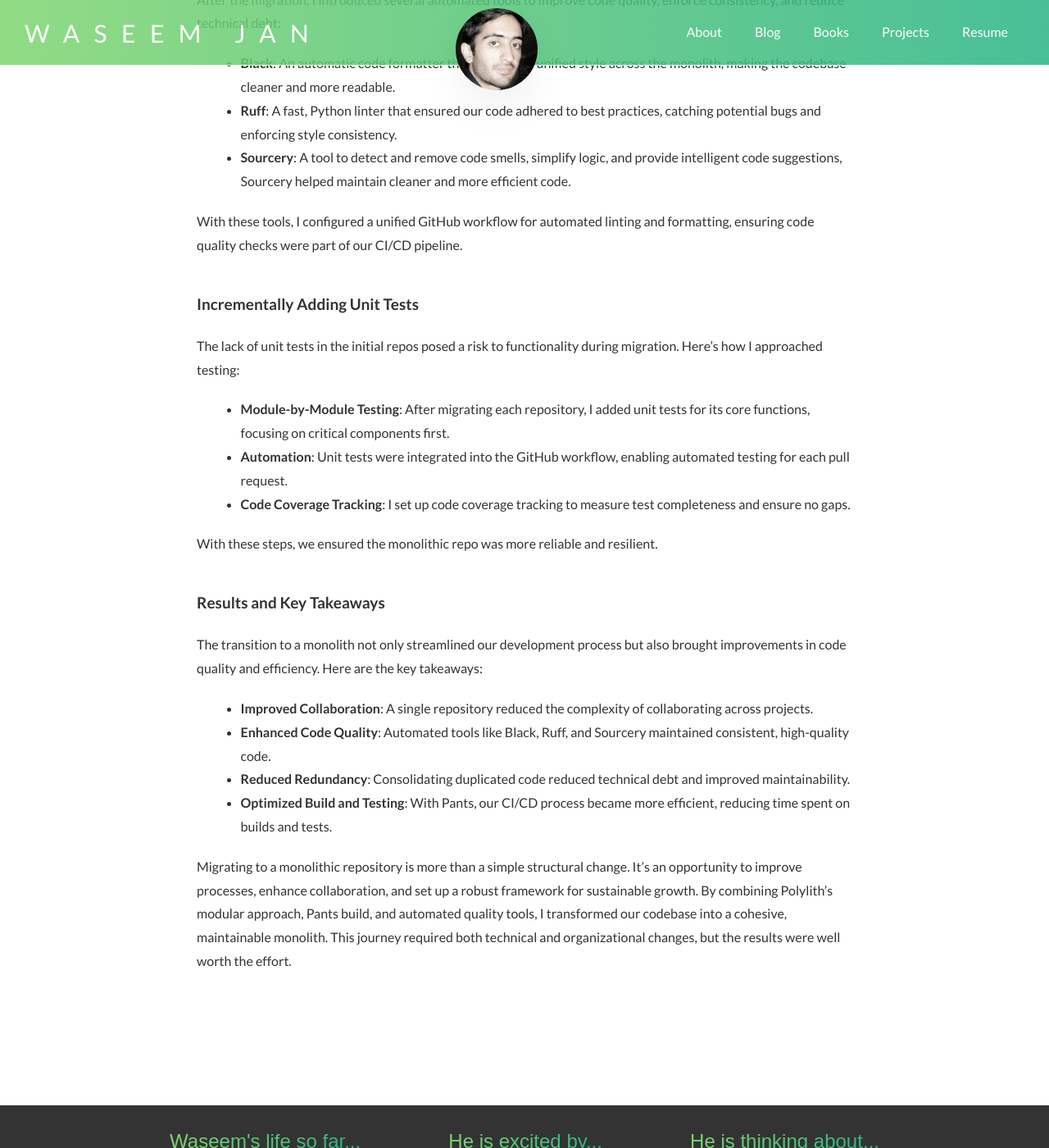
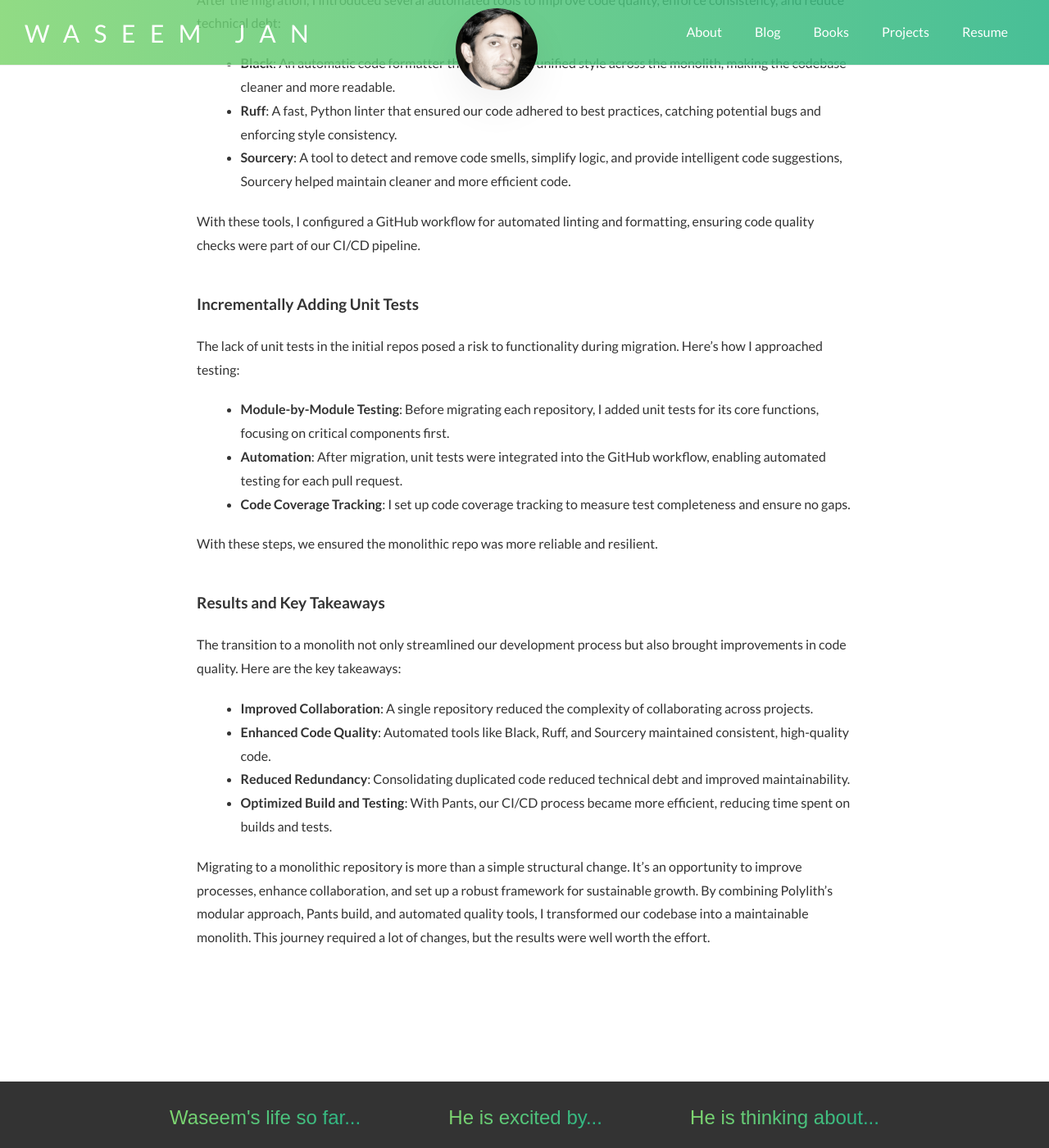
Before and after one commit to syedwaseemjan/syedwaseemjan.github.io, a Jekyll site: the page built from _posts/2024-04-13-migration-to-polylith.md, in a window 1280 px wide and 1400 px high, scrolled down 1888 px. Shown: the whole window at 82% size. Built offline with Jekyll 4.4.1, drawn with Linux system fonts in a browser that asks for light colours; nearby versions of some CDN libraries; comment, search, counter and statistics services are not loaded; some of the changed text lies outside the part shown.

Commit message:
Improve wording

```diff
--- a/_posts/2024-04-13-migration-to-polylith.md
+++ b/_posts/2024-04-13-migration-to-polylith.md
@@ -5,12 +5,12 @@ date:   2024-04-13 12:43:00
 categories: backend
 ---
 
-At Tasq.io, I led a challenging yet rewarding initiative: transitioning several loosely connected repositories into a cohesive monolithic repository. This task, however, wasn’t just about merging code; it also involved addressing fundamental issues within each repo, from missing unit tests to inconsistent code quality. Through a structured migration process and the introduction of automated tools like Black, Ruff, and Sourcery, I transformed our development workflow into one that’s efficient, maintainable, and scalable.
+At Tasq.io, I led a challenging yet rewarding initiative: transitioning several loosely connected repositories into a cohesive monolithic repository. This task, however, wasn’t just about merging code; it also involved addressing fundamental issues within each repo, from missing unit tests to inconsistent code quality. Through a structured migration process and the introduction of automated tools like Black, Ruff, and Sourcery, I transformed our development workflow into one that’s maintainable.
 
 
 #### **Why Move to a Monolith?**
 
-Managing multiple repositories can complicate code management and collaboration, leading to issues like:
+Managing multiple repositories can complicate code management leading to issues like:
    - **Code Duplication**: Shared logic is often duplicated across projects.
    - **Dependency Management**: Each repository requires separate dependency tracking.
    - **Deployment Inefficiencies**: CI/CD pipelines become challenging to maintain across repos.
@@ -51,14 +51,14 @@ After the migration, I introduced several automated tools to improve code qualit
    - **Ruff**: A fast, Python linter that ensured our code adhered to best practices, catching potential bugs and enforcing style consistency.
    - **Sourcery**: A tool to detect and remove code smells, simplify logic, and provide intelligent code suggestions, Sourcery helped maintain cleaner and more efficient code.
 
-With these tools, I configured a unified GitHub workflow for automated linting and formatting, ensuring code quality checks were part of our CI/CD pipeline.
+With these tools, I configured a GitHub workflow for automated linting and formatting, ensuring code quality checks were part of our CI/CD pipeline.
 
 
 #### **Incrementally Adding Unit Tests**
 
 The lack of unit tests in the initial repos posed a risk to functionality during migration. Here’s how I approached testing:
-   - **Module-by-Module Testing**: After migrating each repository, I added unit tests for its core functions, focusing on critical components first.
-   - **Automation**: Unit tests were integrated into the GitHub workflow, enabling automated testing for each pull request.
+   - **Module-by-Module Testing**: Before migrating each repository, I added unit tests for its core functions, focusing on critical components first.
+   - **Automation**: After migration, unit tests were integrated into the GitHub workflow, enabling automated testing for each pull request.
    - **Code Coverage Tracking**: I set up code coverage tracking to measure test completeness and ensure no gaps.
 
 With these steps, we ensured the monolithic repo was more reliable and resilient.
@@ -66,7 +66,7 @@ With these steps, we ensured the monolithic repo was more reliable and resilient
 
 #### **Results and Key Takeaways**
 
-The transition to a monolith not only streamlined our development process but also brought improvements in code quality and efficiency. Here are the key takeaways:
+The transition to a monolith not only streamlined our development process but also brought improvements in code quality. Here are the key takeaways:
    - **Improved Collaboration**: A single repository reduced the complexity of collaborating across projects.
    - **Enhanced Code Quality**: Automated tools like Black, Ruff, and Sourcery maintained consistent, high-quality code.
    - **Reduced Redundancy**: Consolidating duplicated code reduced technical debt and improved maintainability.
@@ -74,4 +74,4 @@ The transition to a monolith not only streamlined our development process but al
 
 
 
-Migrating to a monolithic repository is more than a simple structural change. It’s an opportunity to improve processes, enhance collaboration, and set up a robust framework for sustainable growth. By combining Polylith’s modular approach, Pants build, and automated quality tools, I transformed our codebase into a cohesive, maintainable monolith. This journey required both technical and organizational changes, but the results were well worth the effort.
+Migrating to a monolithic repository is more than a simple structural change. It’s an opportunity to improve processes, enhance collaboration, and set up a robust framework for sustainable growth. By combining Polylith’s modular approach, Pants build, and automated quality tools, I transformed our codebase into a maintainable monolith. This journey required a lot of changes, but the results were well worth the effort.
```
Also changed, not shown: _posts/2023-06-11-bringing-structure-to-repos.md (+5 -5 lines).
